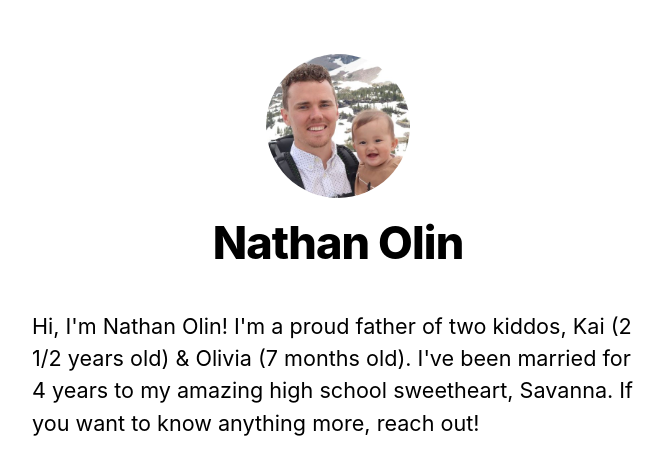
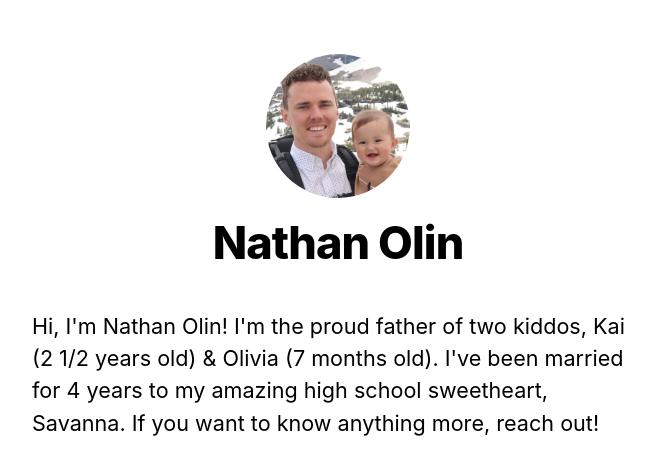
Before and after one commit to nateolin/Nathan-Olin-Portfolio, a Next.js app: page / in a window 1280 px wide. Shown: the top 474 px of the page, without its empty margins (302-966 px from the left). Built offline with nearby package versions, Linux system fonts and the light colour scheme.

Commit message:
fix: grammar change

```diff
--- a/pages/index.js
+++ b/pages/index.js
@@ -10,7 +10,7 @@ export default function Home() {
       </Head>
       <section className={utilStyles.headingMd}>
         <p>
-          Hi, I'm Nathan Olin! I'm a proud father of two kiddos, Kai (2 1/2
+          Hi, I'm Nathan Olin! I'm the proud father of two kiddos, Kai (2 1/2
           years old) & Olivia (7 months old). I've been married for 4 years to
           my amazing high school sweetheart, Savanna. If you want to know
           anything more, reach out!
```
